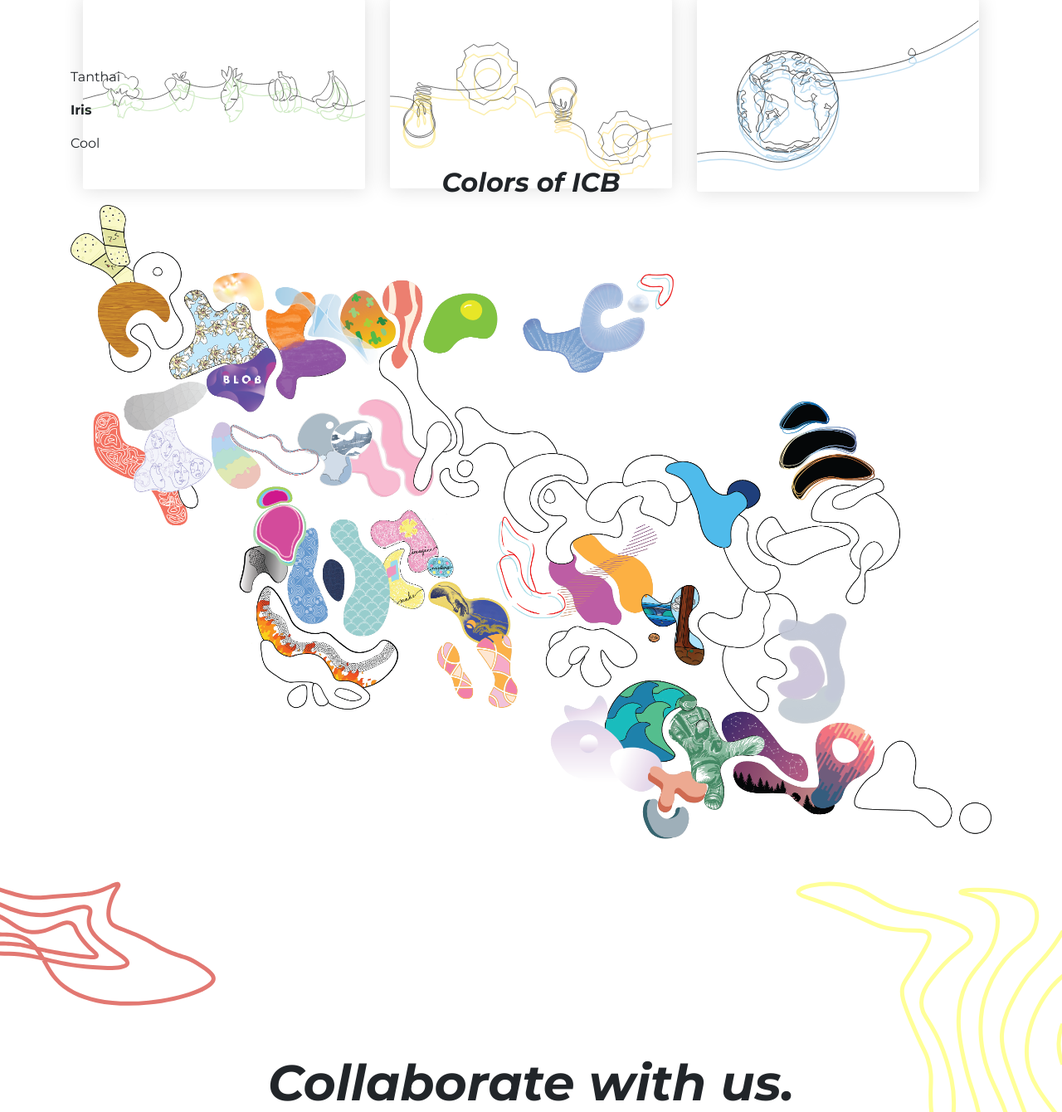
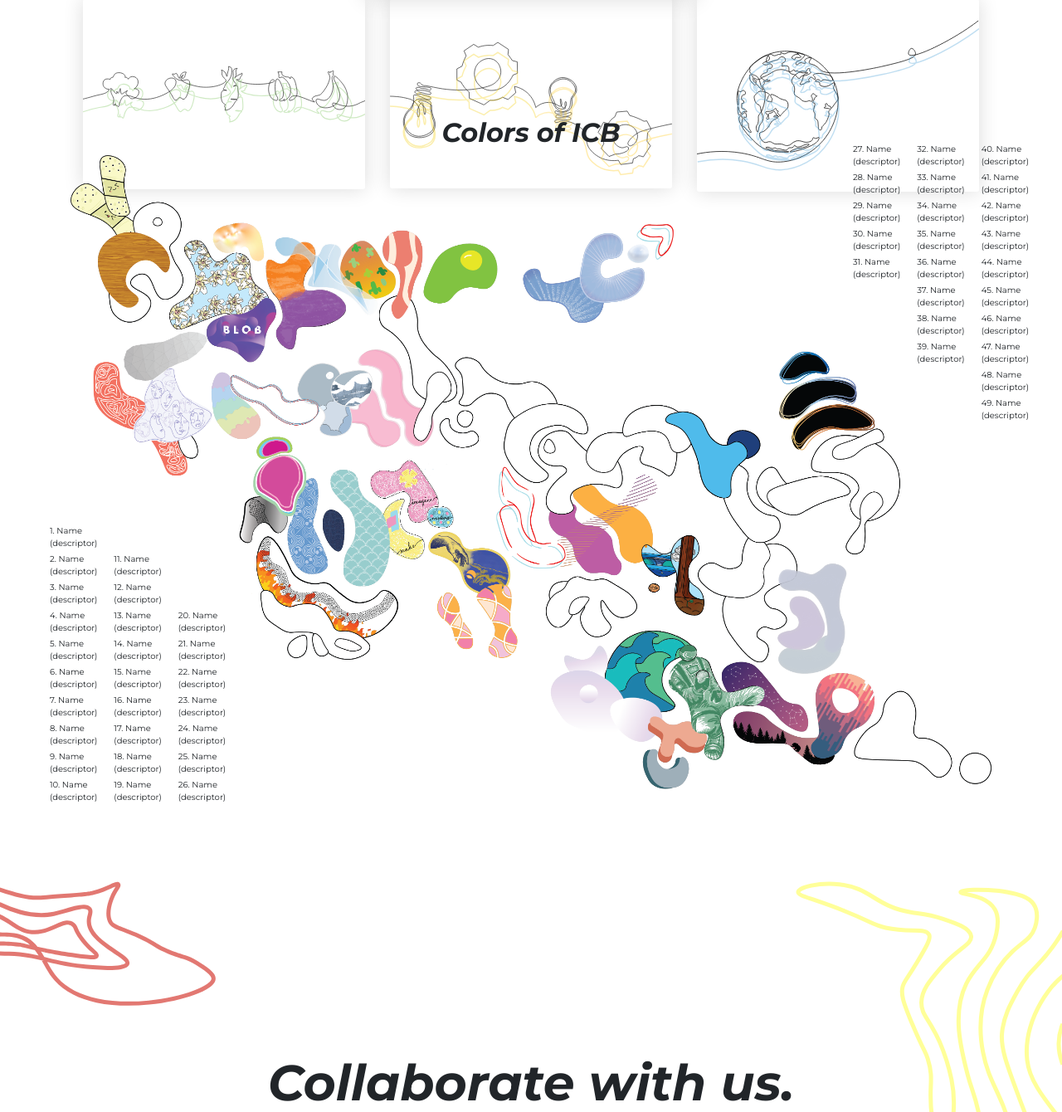
Before and after one commit to inventioncorps/icb-website, a PHP site: page / in a window 1280 px wide. Shown: the part 2319-3659 px from the top of the page at 83% size. Run offline with PHP 8.4, Linux system fonts and the light colour scheme; some libraries are stand-ins or nearby versions.

Commit message:
added placeholders for blob labels

```diff
--- a/assets/css/styles.css
+++ b/assets/css/styles.css
@@ -64,19 +64,6 @@
   height: 75%;
 }
 
-.landing {
-  /* The image used */
-  background-image: url("../img/landingimg.svg");
-
-  /* Full height */
-  height: 100%;
-
-  /* Center and scale the image nicely */
-  background-position: center;
-  background-repeat: no-repeat;
-  background-size: cover;
-}
-
 .landing-text > h3 {
   font-weight: 800;
   font-size: 1.5rem;
@@ -131,15 +118,52 @@
   -webkit-box-align: center;
       -ms-flex-align: center;
           align-items: center;
+  position: relative;
 }
 
-.art:hover {
-  -webkit-filter: grayscale(100%);
-          filter: grayscale(100%);
+.labels {
+  position: absolute;
+  font-size: 10px;
 }
 
-.iris {
-  font-weight: 700;
+.labels.left {
+  display: -webkit-box;
+  display: -ms-flexbox;
+  display: flex;
+  -webkit-box-orient: horizontal;
+  -webkit-box-direction: normal;
+      -ms-flex-direction: row;
+          flex-direction: row;
+  -webkit-box-align: end;
+      -ms-flex-align: end;
+          align-items: flex-end;
+  left: 0;
+  bottom: 0;
+  padding-left: 4em;
+}
+
+.labels.right {
+  display: -webkit-box;
+  display: -ms-flexbox;
+  display: flex;
+  -webkit-box-orient: horizontal;
+  -webkit-box-direction: normal;
+      -ms-flex-direction: row;
+          flex-direction: row;
+  -webkit-box-align: start;
+      -ms-flex-align: start;
+          align-items: flex-start;
+  top: 0;
+  right: 0;
+  padding-right: 4em;
+}
+
+.label-col {
+  padding-left: 2em;
+}
+
+.label {
+  margin-bottom: 0.25rem;
 }
 
 #contact {
@@ -268,7 +292,6 @@
   /* IE10 */
   flex-wrap: wrap;
   padding: 10 10px;
-  padding-bottom: 30px;
 }
 
 /* Create four equal columns that sits next to each other */
@@ -347,7 +370,7 @@
   display: -ms-grid;
   display: grid;
   -ms-grid-columns: auto auto auto auto auto;
-      grid-template-columns: auto auto auto auto auto;
+  grid-template-columns: auto auto auto auto auto;
   grid-gap: 10px;
   padding: 10px;
 }
--- a/assets/css/styles.scss
+++ b/assets/css/styles.scss
@@ -140,29 +140,47 @@
     display: flex;
     justify-content: center;
     align-items: center;
-}
-
-#members > .container {
-    // position: relative;
+    position: relative;
 }
 
 .labels {
-    // position: absolute;
-    // left: 0;
-    // bottom: 0;
+    position: absolute;
+    font-size: 10px;
+}
+
+.labels.left {
+    display: flex;
+    flex-direction: row;
+    align-items: flex-end;
+    left: 0;
+    bottom: 0;
+    padding-left: 4em;
+}
+
+.labels.right {
+    display: flex;
+    flex-direction: row;
+    align-items: flex-start;
+    top: 0;
+    right: 0;
+    padding-right: 4em;
+}
+
+.label-col {
+    padding-left: 2em;
+}
+
+.label {
+    margin-bottom: 0.25rem;
 }
 
 // svg {
 //     height: 50vh;
 // }
 
-.art:hover {
-    filter: grayscale(100%);
-}
-
-.iris {
-    font-weight: 700;
-}
+// .art:hover {
+//     filter: grayscale(100%);
+// }
 
 // CONTACT PAGE
 #contact {
--- a/index.html
+++ b/index.html
@@ -120,13 +120,74 @@
 
     <!-- Art Piece Section -->
     <section id="members">
+
         <div class="container">
-            <div class="labels">
-                <p class="label" id="tanthai-label">Tanthai</p>
-                <p class="label iris" id="iris-label">Iris</p>
-                <p class="label" id="cool-label">Cool</p>
+            <h2>Colors of ICB</h2>
+            <div class="labels left">
+                <div class="label-col">
+                    <p class="label">1. Name<br/>(descriptor)</p>
+                    <p class="label">2. Name<br/>(descriptor)</p>
+                    <p class="label">3. Name<br/>(descriptor)</p>
+                    <p class="label">4. Name<br/>(descriptor)</p>
+                    <p class="label">5. Name<br/>(descriptor)</p>
+                    <p class="label">6. Name<br/>(descriptor)</p>
+                    <p class="label">7. Name<br/>(descriptor)</p>
+                    <p class="label">8. Name<br/>(descriptor)</p>
+                    <p class="label">9. Name<br/>(descriptor)</p>
+                    <p class="label">10. Name<br/>(descriptor)</p>
+                </div>
+                <div class="label-col">
+                    <p class="label">11. Name<br/>(descriptor)</p>
+                    <p class="label">12. Name<br/>(descriptor)</p>
+                    <p class="label">13. Name<br/>(descriptor)</p>
+                    <p class="label">14. Name<br/>(descriptor)</p>
+                    <p class="label">15. Name<br/>(descriptor)</p>
+                    <p class="label">16. Name<br/>(descriptor)</p>
+                    <p class="label">17. Name<br/>(descriptor)</p>
+                    <p class="label">18. Name<br/>(descriptor)</p>
+                    <p class="label">19. Name<br/>(descriptor)</p>
+                </div>
+                <div class="label-col">
+                    <p class="label">20. Name<br/>(descriptor)</p>
+                    <p class="label">21. Name<br/>(descriptor)</p>
+                    <p class="label">22. Name<br/>(descriptor)</p>
+                    <p class="label">23. Name<br/>(descriptor)</p>
+                    <p class="label">24. Name<br/>(descriptor)</p>
+                    <p class="label">25. Name<br/>(descriptor)</p>
+                    <p class="label">26. Name<br/>(descriptor)</p>
+                </div>
             </div>
-            <h2>Colors of ICB</h2>
+            <div class="labels right">
+                <div class="label-col">
+                    <p class="label">27. Name<br/>(descriptor)</p>
+                    <p class="label">28. Name<br/>(descriptor)</p>
+                    <p class="label">29. Name<br/>(descriptor)</p>
+                    <p class="label">30. Name<br/>(descriptor)</p>
+                    <p class="label">31. Name<br/>(descriptor)</p>
+                </div>
+                <div class="label-col">
+                    <p class="label">32. Name<br/>(descriptor)</p>
+                    <p class="label">33. Name<br/>(descriptor)</p>
+                    <p class="label">34. Name<br/>(descriptor)</p>
+                    <p class="label">35. Name<br/>(descriptor)</p>
+                    <p class="label">36. Name<br/>(descriptor)</p>
+                    <p class="label">37. Name<br/>(descriptor)</p>
+                    <p class="label">38. Name<br/>(descriptor)</p>
+                    <p class="label">39. Name<br/>(descriptor)</p>
+                </div>
+                <div class="label-col">
+                    <p class="label">40. Name<br/>(descriptor)</p>
+                    <p class="label">41. Name<br/>(descriptor)</p>
+                    <p class="label">42. Name<br/>(descriptor)</p>
+                    <p class="label">43. Name<br/>(descriptor)</p>
+                    <p class="label">44. Name<br/>(descriptor)</p>
+                    <p class="label">45. Name<br/>(descriptor)</p>
+                    <p class="label">46. Name<br/>(descriptor)</p>
+                    <p class="label">47. Name<br/>(descriptor)</p>
+                    <p class="label">48. Name<br/>(descriptor)</p>
+                    <p class="label">49. Name<br/>(descriptor)</p>
+                </div>
+            </div>
             <div id="art-container">
                 <svg width="0" height="0" viewbox="0 0 500 500">
                     <defs>
```
Also changed, not shown: 1 other file.
